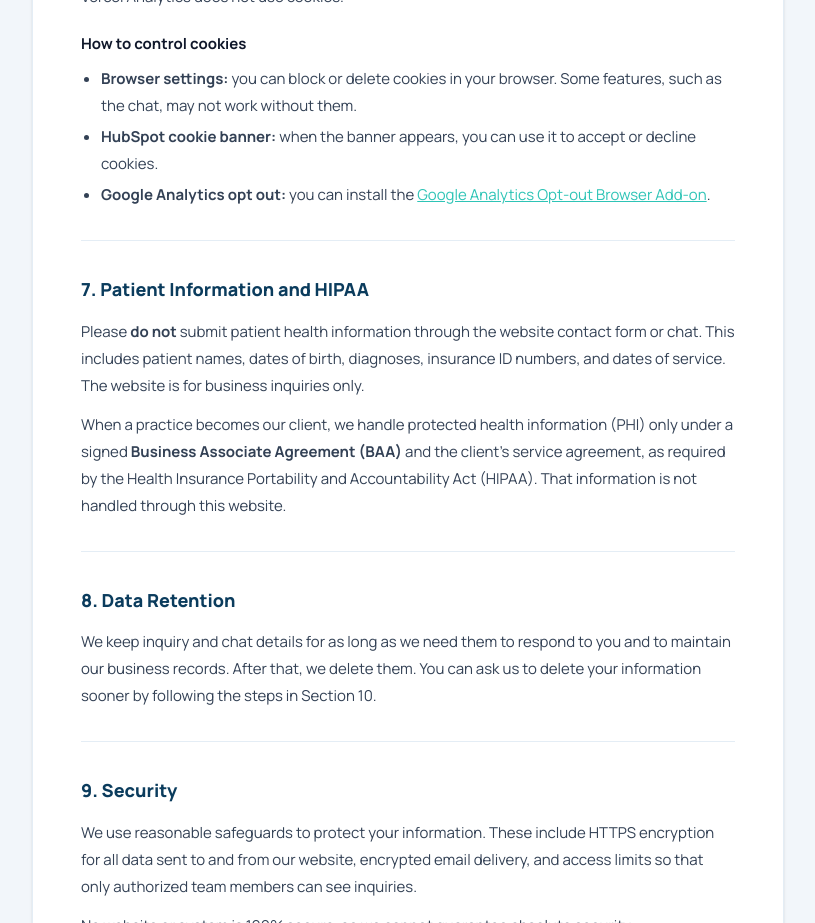
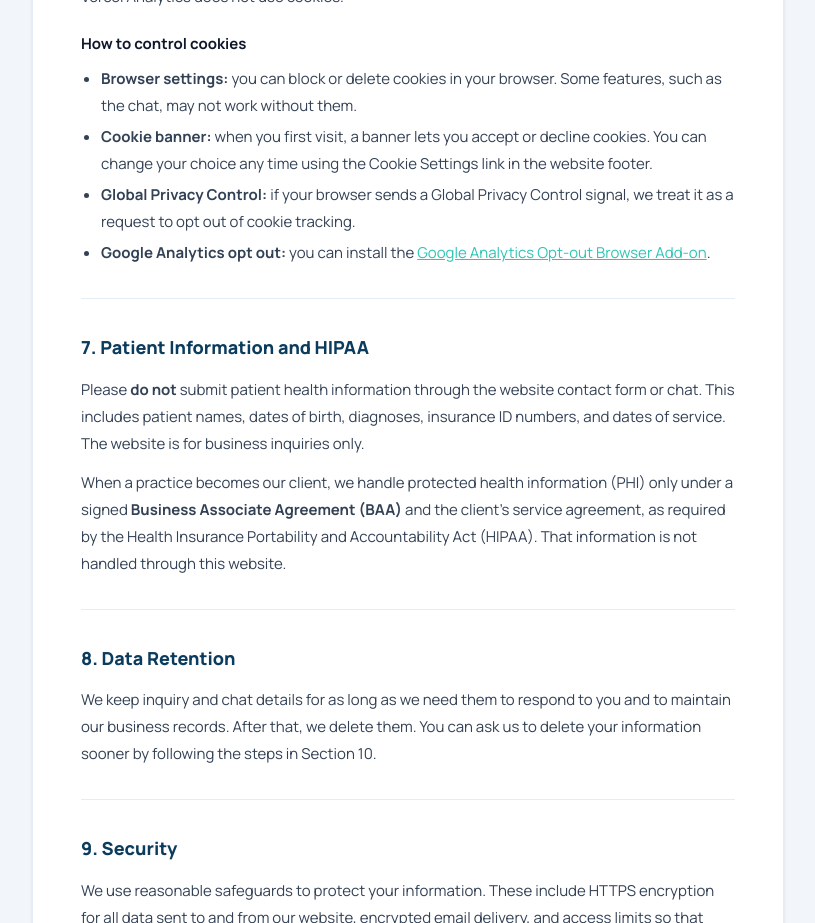
Before and after one commit to sagheershad-lang/swiftbillingrcm, a Next.js app: page /privacy-policy in a window 1280 px wide. Shown: the part 2680-3603 px from the top of the page, without its empty margins (232-1047 px from the left). Built offline with nearby package versions, Linux system fonts and the light colour scheme.

Commit message:
Privacy Policy: cookie settings and GPC
Co-Authored-By: Claude Opus 5.5 <noreply@anthropic.com>

```diff
--- a/app/privacy-policy/page.tsx
+++ b/app/privacy-policy/page.tsx
@@ -185,8 +185,13 @@ export default function PrivacyPolicy() {
                 features, such as the chat, may not work without them.
               </li>
               <li>
-                <strong>HubSpot cookie banner:</strong> when the banner appears, you can use it to accept or
-                decline cookies.
+                <strong>Cookie banner:</strong> when you first visit, a banner lets you accept or decline
+                cookies. You can change your choice any time using the Cookie Settings link in the website
+                footer.
+              </li>
+              <li>
+                <strong>Global Privacy Control:</strong> if your browser sends a Global Privacy Control signal,
+                we treat it as a request to opt out of cookie tracking.
               </li>
               <li>
                 <strong>Google Analytics opt out:</strong> you can install the{' '}
```
